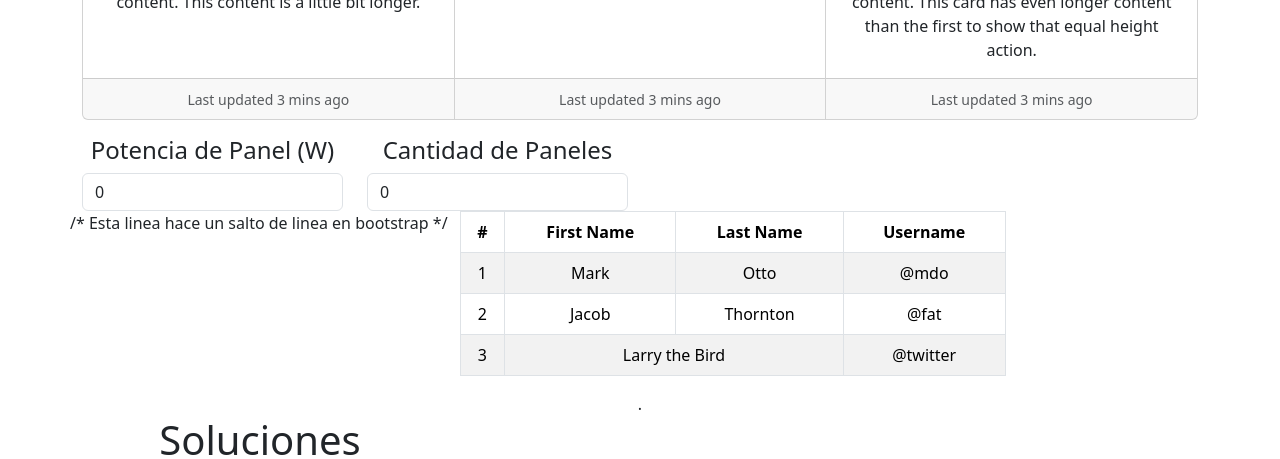
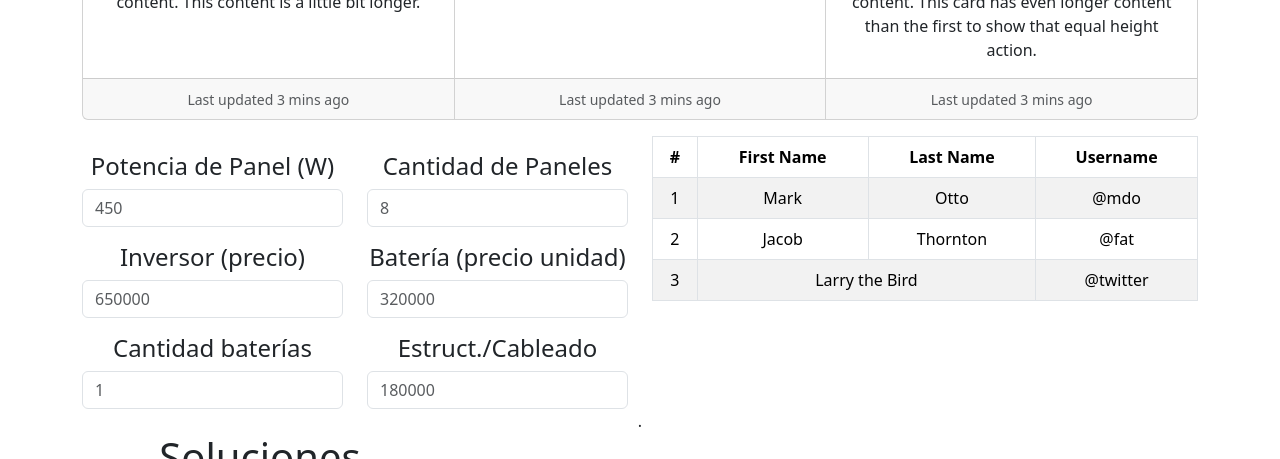
Before and after one commit to N1coG4bo/LandingPage_React, a React (Create React App) app: page / in a window 1280 px wide. Shown: the part 1380-1839 px from the top of the page. Built offline with nearby package versions, Linux system fonts and the light colour scheme.

Commit message:
Update calculadoraintegral.js

```diff
--- a/src/components/calculadoraintegral.js
+++ b/src/components/calculadoraintegral.js
@@ -5,27 +5,54 @@ import { useState } from 'react';
 
 function Calculadora() {
 
-    const [potenciaDePanel, setPotenciaDePanel] = useState(0);
+    const [potenciaDePanel, setPotenciaDePanel] = useState("");
+    const [cantidadDePaneles, setCantidadDePaneles] = useState("");
+    const [inversor, setInversor] = useState("");
+    const [bateriaPrecio, setBateriaPrecio] = useState("");
+    const [cantidadBaterias, setCantidadBaterias] = useState("");
+    const [estructuraCableado, setEstructuraCableado] = useState("");
 
 
+    console.log(potenciaDePanel);
 
 
 
     return (
 
 
+        <div>
             <div className='row mt-3'>
                 <div className='col-lg-3'>
+                    <div className='form-group mt-3'>
                         <h4>Potencia de Panel (W)</h4>
-                    <input id='potenciaDePanel' name='potenciaDePanel' placeholder='450' type='number' className='form-control' value={potenciaDePanel} onChange={(e) => setPotenciaDePanel(e.target.value)}></input>
+                        <input id='potenciaDePanel' name='potenciaDePanel' placeholder='450' type='number' className='form-control' value={potenciaDePanel} onChange={(e) => setPotenciaDePanel(parseInt(e.target.value))}></input>
                     </div>
+                    <div className='form-group mt-3'>
+                        <h4>Inversor (precio)</h4>
+                        <input id='inversor' name='inversor' placeholder='650000' type='number' className='form-control' value={inversor} onChange={(e) => setInversor(parseInt(e.target.value))}></input>
+                    </div>
+                    <div className='form-group mt-3'>
+                        <h4>Cantidad baterías</h4>
+                        <input id='cantidadBaterias' name='cantidadBaterias' placeholder='1' type='number' className='form-control' value={cantidadBaterias} onChange={(e) => setCantidadBaterias(parseInt(e.target.value))}></input>
+                    </div>
+                </div>
+
                 <div className='col-lg-3'>
+                    <div className='form-group mt-3'>
                         <h4>Cantidad de Paneles</h4>
-                    <input id='potenciaDePanel' name='potenciaDePanel' placeholder='8' type='number' className='form-control' value={potenciaDePanel} onChange={(e) => setPotenciaDePanel(e.target.value)}></input>
+                        <input id='cantidadDePaneles' name='cantidadDePaneles' placeholder='8' type='number' className='form-control' value={cantidadDePaneles} onChange={(e) => setCantidadDePaneles(parseInt(e.target.value))}></input>
+                    </div>
+                    <div className='form-group mt-3'>
+                        <h4>Batería (precio unidad)</h4>
+                        <input id='bateriaPrecio' name='bateriaPrecio' placeholder='320000' type='number' className='form-control' value={bateriaPrecio} onChange={(e) => setBateriaPrecio(parseInt(e.target.value))}></input>
+                    </div>
+                    <div className='form-group mt-3'>
+                        <h4>Estruct./Cableado</h4>
+                        <input id='estructuraCableado' name='estructuraCableado' placeholder='180000' type='number' className='form-control' value={estructuraCableado} onChange={(e) => setEstructuraCableado(parseInt(e.target.value))}></input>
+                    </div>
                 </div>
 
 
-                <div className='w-100'></div>  /* Esta linea hace un salto de linea en bootstrap */
 
 
                 <div className='col-lg-6'>
@@ -60,6 +87,8 @@ function Calculadora() {
                     </Table>
                 </div>
             </div>
+
+        </div>
     );
 
 }
```
Lines whose indentation alone changed are shown as unchanged.
